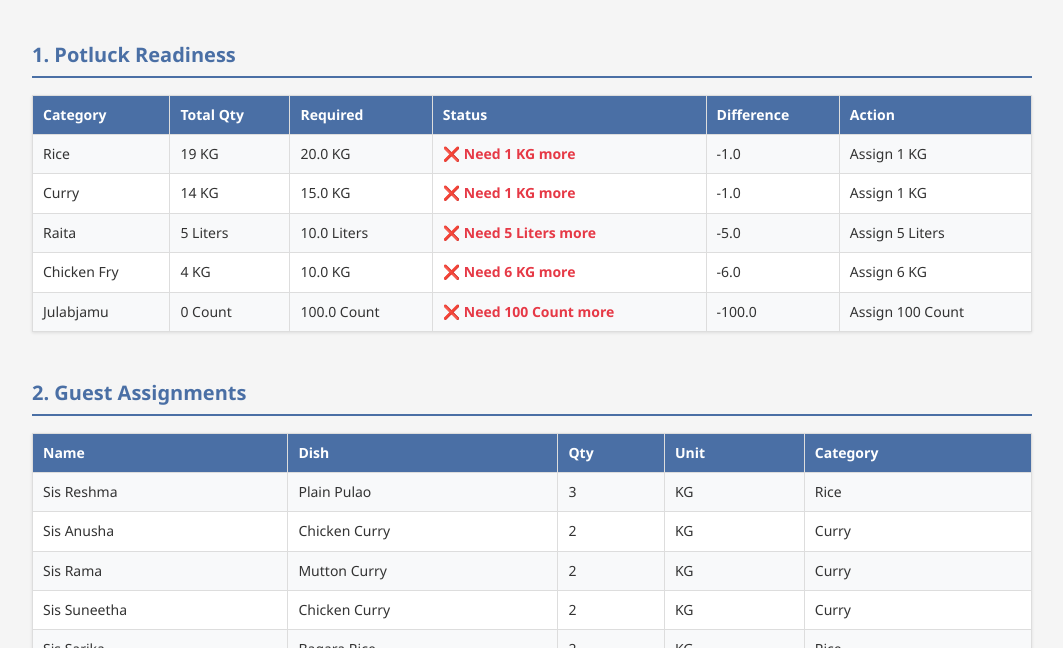
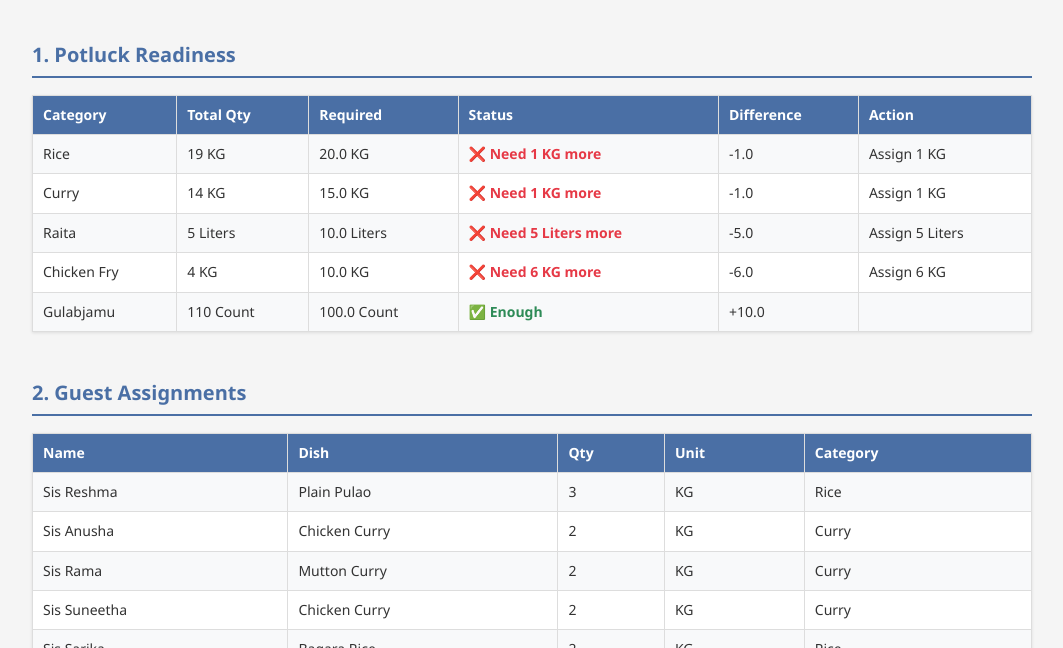
Before and after one commit to jessekanth/potluck, a plain HTML site: page index.html in a window 1280 px wide. Shown: the part 152-800 px from the top of the page, without its empty margins (108-1171 px from the left). Drawn offline with Linux system fonts and the light colour scheme.

Commit message:
index.html

```diff
--- a/index.html
+++ b/index.html
@@ -271,7 +271,7 @@
             "Curry": { perPerson: 0.15, unit: "KG" },
             "Raita": { perPerson: 0.10, unit: "Liters" },
             "Chicken Fry": { perPerson: 0.10, unit: "KG" },
-            "Julabjamu": { perPerson: 1, unit: "Count" }
+            "Gulabjamu": { perPerson: 1, unit: "Count" }
         };
 
         // Render assignments table
```
